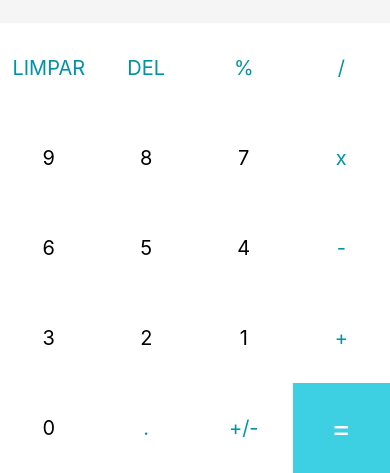
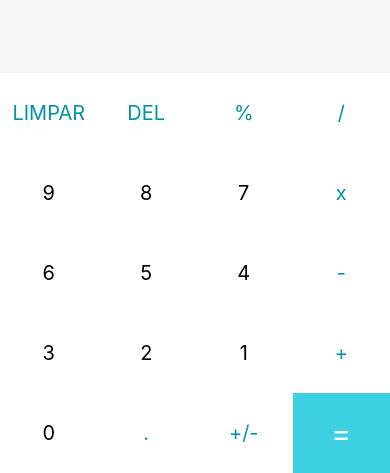
Before and after one commit to karlosACO/Nova1-uc13, a React Native app: screen / in a window 390 px wide. Shown: the part 371-844 px from the top of the page. Built offline with nearby package versions, Linux system fonts and the light colour scheme.

Commit message:
Tornando visível a área de resultados

```diff
--- a/App.js
+++ b/App.js
@@ -117,8 +117,8 @@ const styles = StyleSheet.create({
     backgroundColor: 'white',
     alignItems: 'center',
     justifyContent: 'center',
-    minWidth: 90,
-    minHeight: 90,
+    minWidth: 80,
+    minHeight: 80,
     flex: 2,
   },
   textButton: {
```
